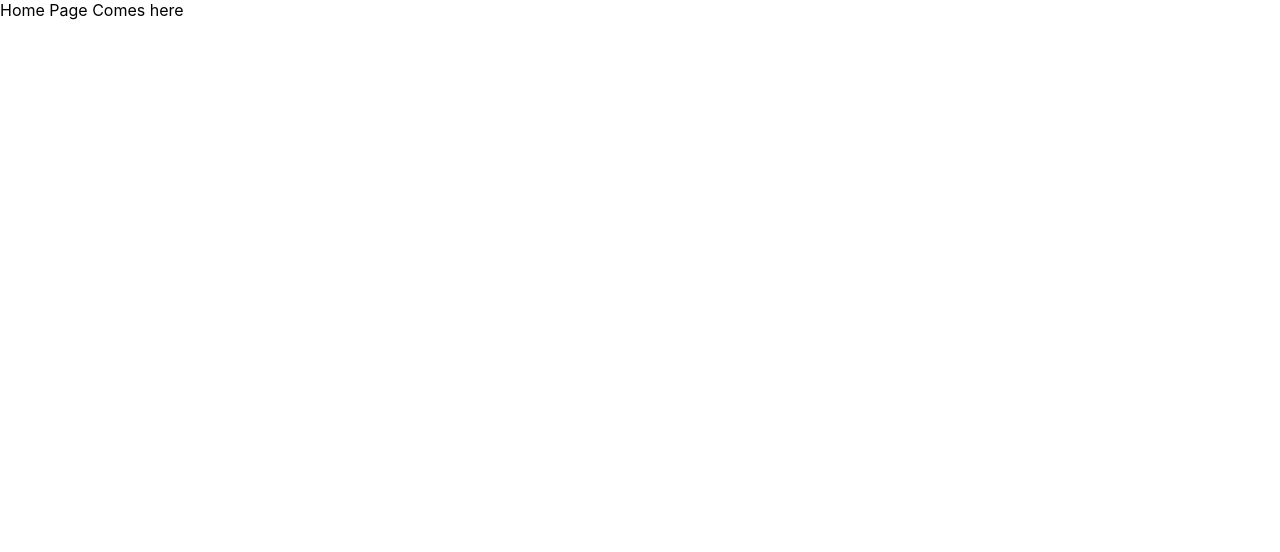
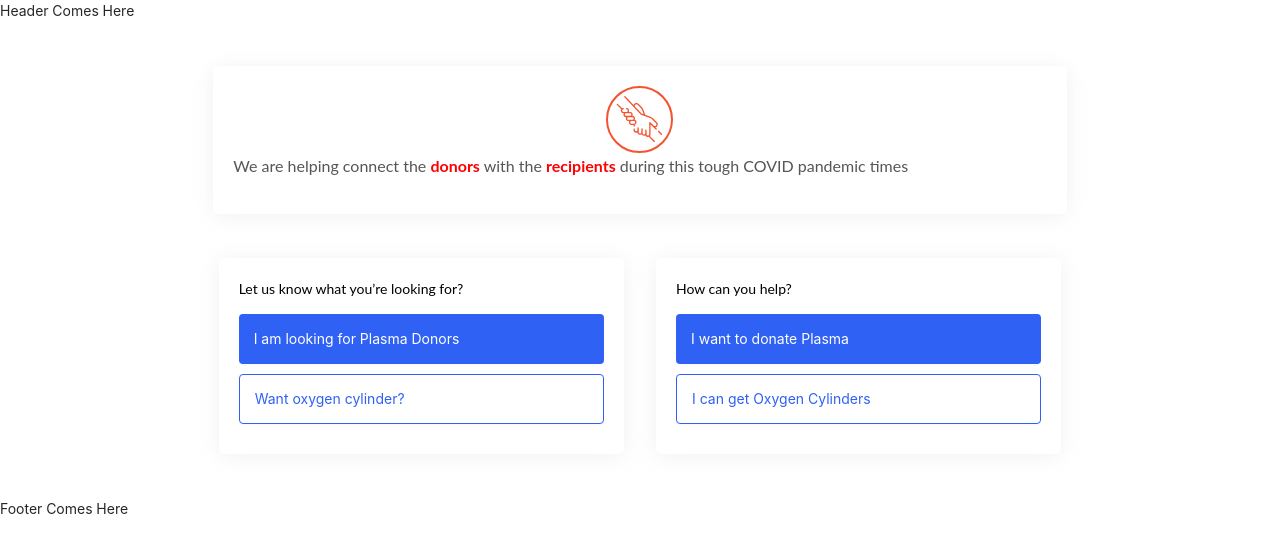
Before and after one commit to ipectrinity/reactivedeveloperz, a React (Create React App) app: page / in a window 1280 px wide. Shown: the top 552 px of the page. Built offline with nearby package versions, Linux system fonts and the light colour scheme.

Commit message:
Home Page initial

```diff
--- a/package.json
+++ b/package.json
@@ -6,6 +6,8 @@
     "@testing-library/jest-dom": "^5.11.4",
     "@testing-library/react": "^11.1.0",
     "@testing-library/user-event": "^12.1.10",
+    "antd": "^4.15.4",
+    "firebase": "^8.4.3",
     "react": "^17.0.2",
     "react-dom": "^17.0.2",
     "react-router-dom": "^5.2.0",
--- a/public/index.html
+++ b/public/index.html
@@ -39,5 +39,6 @@
       To begin the development, run `npm start` or `yarn start`.
       To create a production bundle, use `npm run build` or `yarn build`.
     -->
+    <script src="https://unpkg.com/ionicons@5.4.0/dist/ionicons.js"></script>
   </body>
 </html>
--- a/src/App.js
+++ b/src/App.js
@@ -1,12 +1,14 @@
 import "./App.css";
 import React from "react";
 import { BrowserRouter } from "react-router-dom";
-import Home from "./Containers/Home/Home";
+import Root from "./Containers/Root";
+import "antd/dist/antd.css";
+import firebase from './Firebase/firebaseconfig'
 
 function App() {
   return (
     <BrowserRouter>
-      <Home />
+      <Root/>
     </BrowserRouter>
   );
 }
--- a/src/Components/ActionSection/ActionSection.js
+++ b/src/Components/ActionSection/ActionSection.js
@@ -1,7 +1,41 @@
 import React from "react";
+import { Col, Row , Button} from "antd";
+import classes from '../../Containers/Home/Home.module.css'
 
-const ActionSection = () => {
-  return <div>Action Section includes all imports of forms and list</div>;
+const ActionSection = (props) => {
+
+  const changeRoute = (route) => {
+    props.history.push(route)
+  }
+  return (
+    <Row gutter={[32, 32]} justify="center">
+      <Col lg={8} md={11} sm={11} xs={20}>
+        <div className={classes.actionCard}>
+          <p style={{ textAlign: "left" }}> Let us know what you’re looking for?</p>
+          <Button onClick={() => changeRoute("register/recipient")} block className={classes.actionButton}>
+            I am looking for Plasma Donors
+                        </Button>
+
+          <Button onClick={() => changeRoute('/oxygenCylinders')} block className={classes.actionButton2}>
+            Want oxygen cylinder?
+                        </Button>
+
+
+        </div>
+      </Col>
+      <Col lg={8} md={11} sm={11} xs={20}>
+        <div className={classes.actionCard}>
+          <p style={{ textAlign: "left" }}> How can you help?</p>
+          <Button block className={classes.actionButton} >
+            I want to donate Plasma
+                        </Button>
+          <Button onClick={() => changeRoute('/register/Oxygen-cylinders-supply')} block className={classes.actionButton2}>
+            I can get Oxygen Cylinders
+                        </Button>
+        </div>
+      </Col>
+    </Row>
+  );
 };
 
 export default ActionSection;
--- a/src/Components/Banner/Banner.js
+++ b/src/Components/Banner/Banner.js
@@ -1,7 +1,19 @@
 import React from "react";
+import { Col, Row } from "antd";
+import help from  '../../Assets/help.svg'
+import classes from '../../Containers/Home/Home.module.css'
 
 const Banner = () => {
-  return <div>Banner Comes Here</div>;
+  return (
+    <Row justify="center" >
+      <Col sm={16} xs={20}>
+        <div className={classes.introCard}>
+          <img alt="Banner" src={help} className={classes.homeIcons} />
+          <p>We are helping connect the <span><b>donors</b></span> with the <span><b>recipients</b></span> during this tough COVID pandemic times</p>
+        </div>
+      </Col>
+    </Row>
+  );
 };
 
 export default Banner;
--- a/src/Containers/Home/Home.js
+++ b/src/Containers/Home/Home.js
@@ -1,7 +1,24 @@
 import React from "react";
+// import classes from './Home.module.css'
+import Header from '../../Components/Header/Header'
+import Banner from "../../Components/Banner/Banner";
+import Footer from "../../Components/Footer/Footer";
+import ActionSection from "../../Components/ActionSection/ActionSection";
 
-const Home = () => {
-  return <div>Home Page Comes here</div>;
+const Home = (props) => {
+
+
+  return (<>
+    <Header/>
+    <br/><br/>
+    <Banner/>
+    <br/><br/>
+    <ActionSection {...props} />
+    <br/><br/>
+    <Footer/>
+
+  </>
+  )
 };
 
 export default Home;
--- /dev/null
+++ b/src/Containers/Home/Home.module.css
@@ -0,0 +1,69 @@
+.homeIcons{
+    width:67px;
+    margin:auto;
+    display:block;
+}
+
+.introCard{
+    background: #FFFFFF 0% 0% no-repeat padding-box;
+    box-shadow: 0px 2px 20px #AAAAAA29;
+    border-radius: 5px;
+    padding: 20px;
+}
+.introCard p{
+    font-family: 'Lato', sans-serif;
+    font-size: 16px;
+    color: rgb(87, 85, 85);
+}
+.introCard span {
+    font-family: 'Lato', sans-serif;
+    font-size: 16px;
+    color: red;
+}
+.actionCard{
+    /* display: grid; */
+    background: #FFFFFF 0% 0% no-repeat padding-box;
+    box-shadow: 0px 2px 20px #AAAAAA29;
+    border-radius: 5px;
+    padding: 20px;
+    justify-content: space-around;
+}
+.actionCard h1{
+    font-size: 25px;
+    font-family: 'Montserrat', sans-serif;
+
+}
+.actionCard p{
+    text-align: center;
+    font-family: 'Lato', sans-serif;
+    font-size: 14px;
+    color: black
+}
+
+
+
+
+
+.actionButton{
+    background-color: #2F61F5!important;
+    color: white!important;
+    text-align: left !important;
+    height: 50px!important;
+    border-radius: 4px!important;
+    border: none!important;
+    font-size: 15px;
+    margin-bottom: 10px;
+
+}
+
+.actionButton2{
+    background-color: white!important;
+    color: #2F61F5!important;
+    height: 50px!important;
+    text-align: left !important;
+    border-radius: 4px!important;
+    border: 1px solid #2F61F5!important;
+    font-size: 15px;
+    margin: 0 .5rem 10px 0 !important;
+    /* margin-bottom: 10px; */
+}
--- /dev/null
+++ b/src/Containers/Root.js
@@ -0,0 +1,10 @@
+import React from 'react'
+import {Route} from 'react-router-dom'
+import Home from './Home/Home'
+export default function Root() {
+    return (
+        <div>
+            <Route path ="/" component={Home}/>
+        </div>
+    )
+}
--- a/src/Firebase/firebaseconfig.js
+++ b/src/Firebase/firebaseconfig.js
@@ -1 +1,15 @@
 // firebase constants
+
+import firebase from "firebase/app";
+
+const firebaseConfig = {
+    apiKey: "AIzaSyDla9Hgp1O4Qy9IaSp14KPDylnmx-i02PA",
+    authDomain: "reactivedeveloperz.firebaseapp.com",
+    projectId: "reactivedeveloperz",
+    storageBucket: "reactivedeveloperz.appspot.com",
+    messagingSenderId: "73241904932",
+    appId: "1:73241904932:web:67ad593679e89c2c0ad5b1"
+  };
+
+const app = firebase.initializeApp(firebaseConfig);
+export default firebase;
```
Also changed, not shown: firebase.json (added), 2 other files (tests, documents, lock files or other folders).
